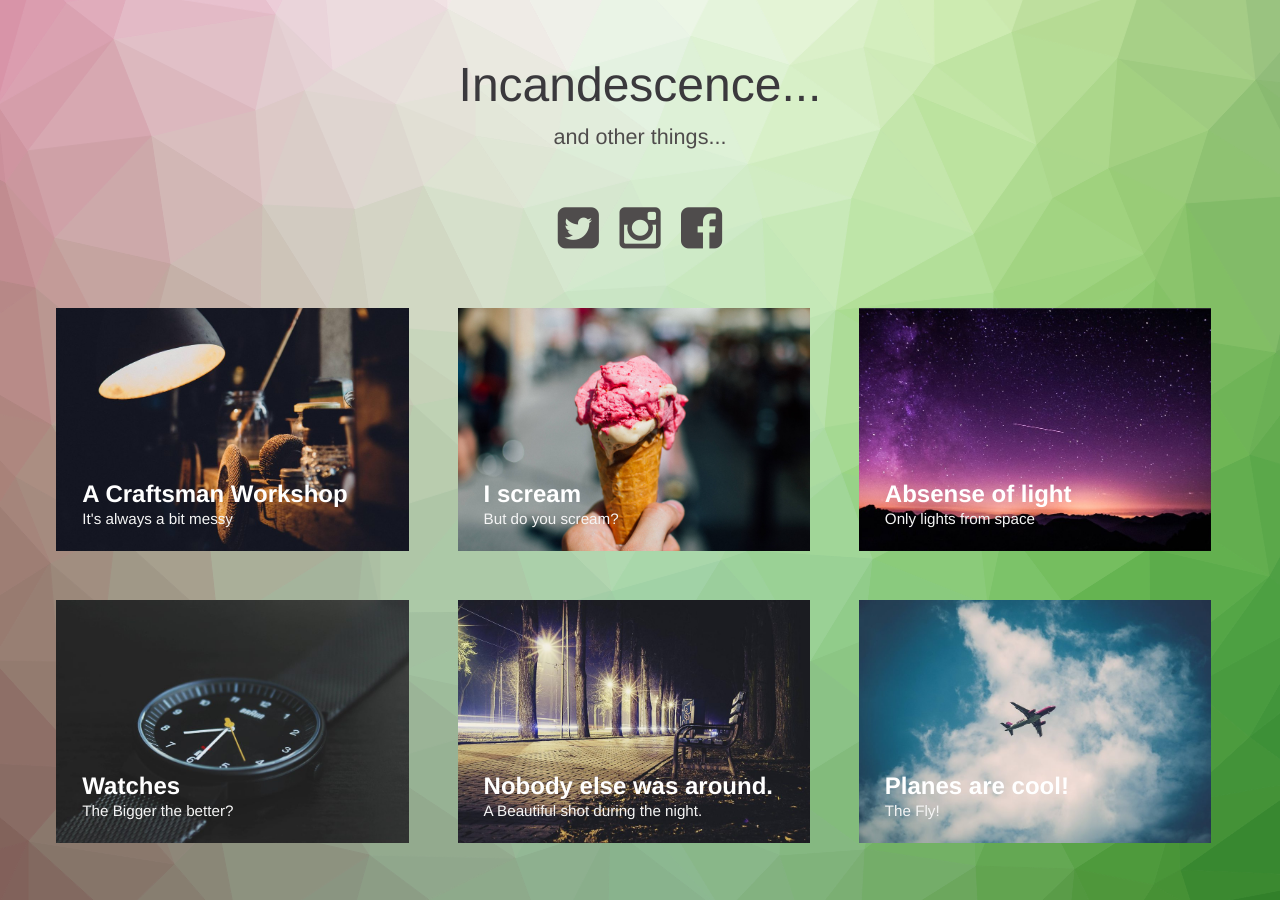
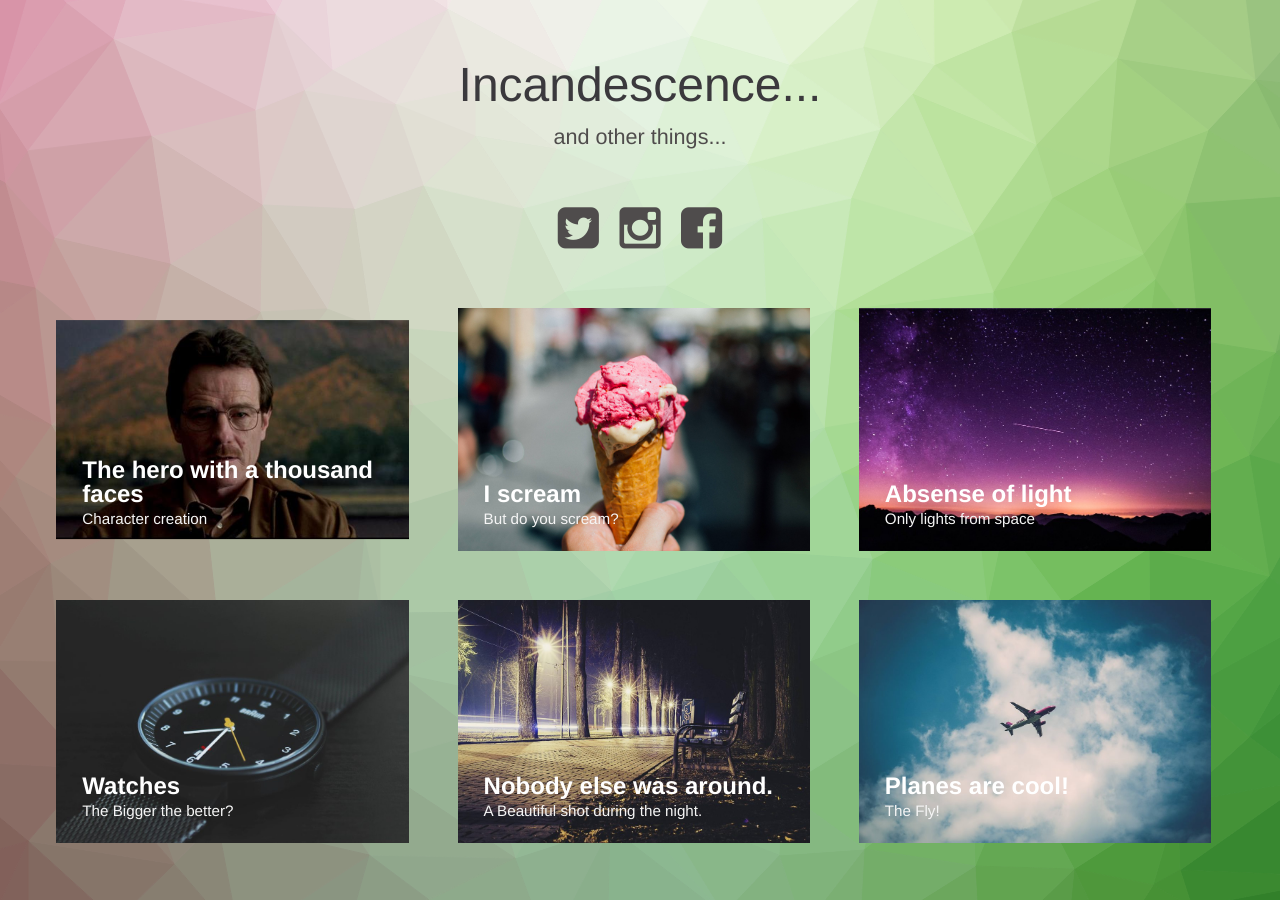
Before and after one commit to rajaratnmc/github.io, a Jekyll site: the page built from index.html, in a window 1280 px wide. Built offline with Jekyll 4.4.1, drawn with Linux system fonts in a browser that asks for light colours; some of the changed lines change nothing that is shown; grey boxes are pictures that could not be loaded.

Commit message:
blog change

```diff
--- a/_posts/2015-04-25-workshop.markdown
+++ b/_posts/2015-04-25-workshop.markdown
@@ -1,20 +1,12 @@
 ---
-title:  "A Craftsman Workshop"
-subtitle: "It's always a bit messy"
-author: "Wferr"
-avatar: "img/authors/wferr.png"
+title:  "The hero with a thousand faces"
+subtitle: "Character creation"
+author: "Raja"
+avatar: "img/authors/raja.png"
 image: "img/f.jpg"
-date:   2015-04-25 12:12:12
+date:   2016-11-23 12:12:12
 ---
 
-### Dolor sit amet?
-Lorem ipsum dolor sit amet, consectetur adipiscing elit. Proin vestibulum non mi non pulvinar. Donec tempus risus vel ex fringilla tempor. Vivamus pharetra non mauris quis fermentum. Vestibulum sed maximus elit, sit amet suscipit orci. Morbi at enim at libero dignissim egestas vel ac nisi. Etiam at lectus a arcu sodales consequat. Aliquam consequat ligula sed purus tincidunt, a ultrices nibh dapibus. Phasellus convallis ipsum nec semper ultricies. In facilisis lacus velit, sit amet lacinia velit blandit id. Nullam ut magna erat. Aliquam sit amet dapibus odio, aliquet tempus tortor. Donec in nisi massa.
+# The Hero with a thousand faces
 
 ### Aliquam suscipit.
-Cras eget nisl accumsan, porta nisl in, egestas sapien. Vestibulum gravida nulla sed facilisis tempor. Suspendisse maximus nisi sit amet velit sodales fringilla. Vivamus luctus risus eget dui consectetur porttitor. Maecenas ut ultrices orci. Maecenas mollis est eu sodales mollis. Nulla facilisi. Suspendisse eros arcu, elementum sed sem eu, pharetra rhoncus odio. Proin nec tincidunt velit. Cras nisl augue, faucibus sed mauris in, vestibulum mollis nisl. Nam id libero ultrices, consequat ex vitae, convallis nulla.
-
-Suspendisse lorem odio, blandit at nisl quis, hendrerit tempus tellus. Donec eget leo quis nisi vulputate consectetur. Praesent dignissim enim elit, congue luctus nisl cursus at. Sed rutrum molestie risus. Donec vulputate gravida accumsan. Vivamus tempus ullamcorper eleifend. Sed sagittis mi ut dolor tincidunt, ac rutrum nisi commodo.
-
-Fusce non elit in diam rutrum vestibulum. Donec vitae elementum erat. Praesent elementum eget justo at bibendum. Fusce interdum diam lorem, ut placerat elit pretium quis. Quisque eu urna at quam commodo sagittis. Etiam posuere convallis tincidunt. Phasellus vitae ligula neque. Vivamus a purus at dolor iaculis placerat. Curabitur convallis eu lacus congue sagittis.
-
-Aliquam suscipit fermentum mauris a accumsan. In facilisis, mauris quis pulvinar tempus, turpis sapien sodales nibh, nec feugiat augue est quis nisi. Fusce eget odio feugiat, luctus quam et, dapibus nulla. Sed ornare lacus non libero lacinia pretium. In eu dui vitae purus euismod feugiat ac ac est. Morbi vitae pretium lorem, non eleifend felis. Nullam at massa feugiat, rutrum elit at, semper lacus. Etiam vel rutrum felis. Nullam quis auctor lorem, et tempor arcu.
```
Also changed, not shown: img/f.jpg, img/post1/01.jpg (added).
